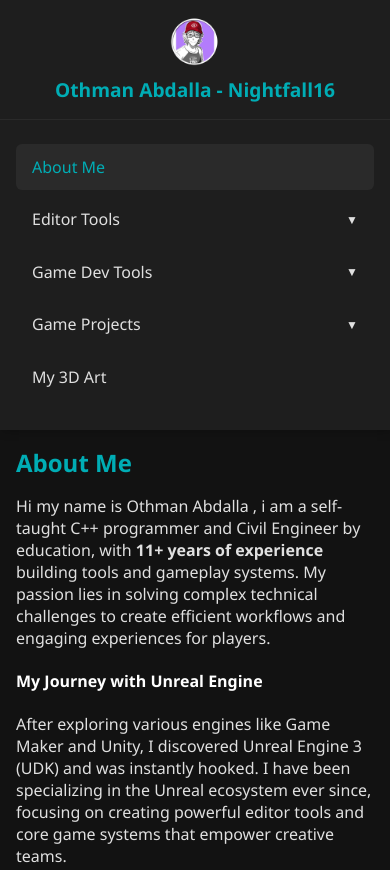
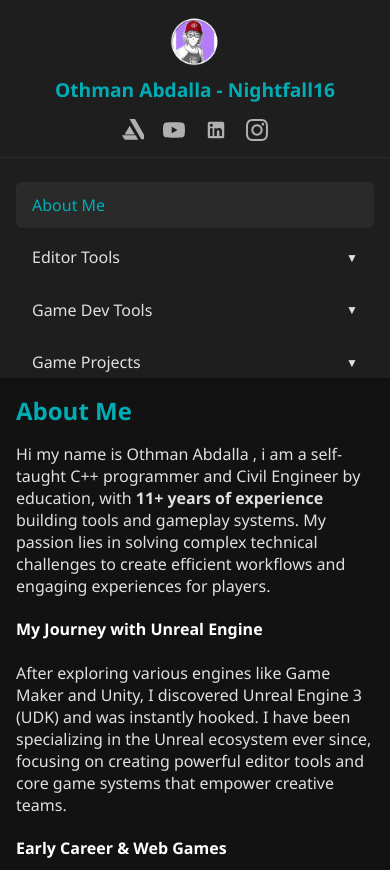
Before and after one commit to NfuDev/portfolio, a plain HTML site: page index.html in a window 390 px wide. Shown: the top 870 px of the page. Drawn offline with Linux system fonts and the light colour scheme.

Commit message:
Update index.html

```diff
--- a/index.html
+++ b/index.html
@@ -39,6 +39,33 @@
       object-fit: cover;
       margin-right: 15px;
       vertical-align: middle;
+    }
+
+    /* Social Links Styling */
+    .social-links {
+      display: flex;
+      align-items: center;
+      gap: 1.2rem;
+    }
+
+    .social-link {
+      color: #b0b0b0;
+      text-decoration: none;
+      display: flex;
+      align-items: center;
+      justify-content: center;
+      transition: color 0.2s ease, transform 0.2s ease;
+    }
+
+    .social-link:hover {
+      color: #00adb5;
+      transform: translateY(-2px);
+    }
+
+    .social-link svg {
+      width: 22px;
+      height: 22px;
+      fill: currentColor;
     }
 
     /* Layout Wrapper */
@@ -156,30 +183,52 @@
       color: #ffffff;
     }
 
+    /* Large Stacked Media Cards Layout */
     .tool-gallery {
-      display: grid;
-      grid-template-columns: repeat(auto-fit, minmax(280px, 1fr));
-      gap: 1.5rem;
-      margin-top: 1rem;
-      margin-bottom: 2rem;
+      display: flex;
+      flex-direction: column;
+      gap: 2rem;
+      margin-top: 1.5rem;
+      margin-bottom: 2.5rem;
     }
 
     .card {
       background: #1e1e1e;
       border-radius: 10px;
-      padding: 1rem;
-      box-shadow: 0 4px 10px rgba(0,0,0,0.4);
-      transition: transform 0.2s;
+      padding: 1.25rem;
+      box-shadow: 0 4px 12px rgba(0,0,0,0.4);
+      width: 100%;
+      box-sizing: border-box;
     }
 
-    .card:hover {
-      transform: translateY(-5px);
+    .card img {
+      width: 100%;
+      height: auto;
+      border-radius: 8px;
+      display: block;
       cursor: pointer;
     }
 
-    .card img {
-      max-width: 100%;
+    .video-container {
+      position: relative;
+      padding-bottom: 56.25%; /* 16:9 Aspect Ratio */
+      height: 0;
+      overflow: hidden;
       border-radius: 8px;
+    }
+
+    .video-container iframe,
+    .video-container video {
+      position: absolute;
+      top: 0; left: 0;
+      width: 100%; height: 100%;
+      border: 0;
+    }
+
+    .media-caption {
+      margin-top: 0.75rem;
+      font-size: 0.95rem;
+      color: #b0b0b0;
     }
 
     footer {
@@ -190,13 +239,13 @@
       border-top: 1px solid #2a2a2a;
     }
 
-    /* Lightbox overlay */
+    /* Lightbox Overlay */
     #lightbox {
       display: none;
       position: fixed;
       top: 0; left: 0;
       width: 100%; height: 100%;
-      background: rgba(0,0,0,0.8);
+      background: rgba(0,0,0,0.85);
       backdrop-filter: blur(5px);
       justify-content: center;
       align-items: center;
@@ -211,7 +260,6 @@
       box-shadow: 0 0 20px rgba(0,0,0,0.7);
     }
 
-    /* Close button */
     #lightbox #close {
       position: absolute;
       top: 20px;
@@ -225,7 +273,6 @@
       color: #00adb5;
     }
 
-    /* Navigation arrows */
     .arrow {
       position: absolute;
       top: 50%;
@@ -241,19 +288,6 @@
     }
     #prev { left: 40px; }
     #next { right: 40px; }
-
-    .video-container {
-      position: relative;
-      padding-bottom: 56.25%;
-      height: 0;
-      overflow: hidden;
-    }
-
-    .video-container iframe {
-      position: absolute;
-      top: 0; left: 0;
-      width: 100%; height: 100%;
-    }
 
     .steam-button {
       display: inline-block;
@@ -272,7 +306,7 @@
       box-shadow: 0 4px 12px rgba(0,0,0,0.25);
     }
 
-    /* Responsive CSS for mobile devices */
+    /* Mobile Responsiveness */
     @media (max-width: 768px) {
       .layout-wrapper {
         flex-direction: column;
@@ -281,11 +315,13 @@
         width: 100%;
         position: static;
         height: auto;
+        max-height: 220px;
         box-sizing: border-box;
       }
       header {
         flex-direction: column;
         text-align: center;
+        gap: 1rem;
         padding: 1rem;
       }
       header h1 {
@@ -298,9 +334,6 @@
       }
       .main-container {
         padding: 1rem;
-      }
-      .tool-gallery {
-        grid-template-columns: 1fr;
       }
       #lightbox #close {
         top: 10px;
@@ -318,44 +351,37 @@
 
   <header>
     <h1><img src="Resources/Nightfall.png" alt="Yep this is me">Othman Abdalla - Nightfall16</h1>
+
+    <div class="social-links">
+      <!-- ArtStation -->
+      <a href="https://nighfall16.artstation.com/" target="_blank" rel="noopener" class="social-link" title="ArtStation">
+        <svg viewBox="0 0 24 24"><path d="M0 17.723l2.027 3.51h.001a2.424 2.424 0 002.164 1.333h13.457l-2.79-4.843H0zm24 .023a2.422 2.422 0 00-.288-1.164l-9.522-16.5a2.426 2.426 0 00-2.098-1.215H7.548l13.13 22.748A2.43 2.43 0 0024 17.746zM11.23 12.18l-2.827-4.902-5.59 9.69h11.242l-2.825-4.788z"/></svg>
+      </a>
+
+      <!-- YouTube -->
+      <a href="https://www.youtube.com/@arrowsdev" target="_blank" rel="noopener" class="social-link" title="YouTube">
+        <svg viewBox="0 0 24 24"><path d="M23.498 6.186a3.016 3.016 0 00-2.122-2.136C19.505 3.545 12 3.545 12 3.545s-7.505 0-9.377.505A3.017 3.017 0 00.502 6.186C0 8.07 0 12 0 12s0 3.93.502 5.814a3.016 3.016 0 002.122 2.136c1.871.505 9.376.505 9.376.505s7.505 0 9.377-.505a3.015 3.015 0 002.122-2.136C24 15.93 24 12 24 12s0-3.93-.502-5.814zM9.545 15.568V8.432L15.818 12l-6.273 3.568z"/></svg>
+      </a>
+
+      <!-- LinkedIn -->
+      <a href="https://www.linkedin.com/in/othman-abdalla-145324232/" target="_blank" rel="noopener" class="social-link" title="LinkedIn">
+        <svg viewBox="0 0 24 24"><path d="M19 3a2 2 0 012 2v14a2 2 0 01-2 2H5a2 2 0 01-2-2V5a2 2 0 012-2h14m-.5 15.5v-5.3a3.26 3.26 0 00-3.26-3.26c-.85 0-1.84.52-2.28 1.3v-1.11h-2.79v8.37h2.79v-4.93c0-.77.62-1.4 1.39-1.4a1.4 1.4 0 011.4 1.4v4.93h2.75M6.88 8.56a1.68 1.68 0 001.68-1.68c0-.93-.75-1.69-1.68-1.69a1.69 1.69 0 00-1.69 1.69c0 .93.76 1.68 1.69 1.68m1.39 9.94v-8.37H5.5v8.37h2.77z"/></svg>
+      </a>
+
+      <!-- Instagram -->
+      <a href="https://www.instagram.com/nightfall_ue/" target="_blank" rel="noopener" class="social-link" title="Instagram">
+        <svg viewBox="0 0 24 24"><path d="M12 2.163c3.204 0 3.584.012 4.85.07 3.252.148 4.771 1.691 4.919 4.919.058 1.265.069 1.645.069 4.849 0 3.205-.012 3.584-.069 4.849-.149 3.225-1.664 4.771-4.919 4.919-1.266.058-1.644.07-4.85.07-3.204 0-3.584-.012-4.849-.07-3.26-.149-4.771-1.699-4.919-4.92-.058-1.265-.07-1.644-.07-4.849 0-3.204.013-3.583.07-4.849.149-3.227 1.664-4.771 4.919-4.919 1.266-.057 1.645-.069 4.849-.069zm0-2.163c-3.259 0-3.667.014-4.947.072-4.358.2-6.78 2.618-6.98 6.98-.059 1.281-.073 1.689-.073 4.948 0 3.259.014 3.668.072 4.948.2 4.358 2.618 6.78 6.98 6.98 1.281.058 1.689.072 4.948.072 3.259 0 3.668-.014 4.948-.072 4.354-.2 6.782-2.618 6.979-6.98.059-1.28.073-1.689.073-4.948 0-3.259-.014-3.667-.072-4.947-.196-4.354-2.617-6.78-6.979-6.98-1.281-.059-1.69-.073-4.949-.073zm0 5.838c-3.403 0-6.162 2.759-6.162 6.162s2.759 6.163 6.162 6.163 6.162-2.759 6.162-6.163c0-3.403-2.759-6.162-6.162-6.162zm0 10.162c-2.209 0-4-1.79-4-4 0-2.209 1.791-4 4-4s4 1.791 4 4c0 2.21-1.791 4-4 4zm6.406-11.845c-.796 0-1.441.645-1.441 1.44s.645 1.44 1.441 1.44c.795 0 1.439-.645 1.439-1.44s-.644-1.44-1.439-1.44z"/></svg>
+      </a>
+    </div>
+
     <script data-goatcounter="https://othman.goatcounter.com/count" async src="//gc.zgo.at/count.js"></script>
   </header>
 
   <div class="layout-wrapper">
     <!-- Side Panel -->
     <aside class="sidebar">
-      <ul class="sidebar-menu">
-        <li class="sidebar-item">
-          <button class="sidebar-btn active" onclick="showSection('about', this)">About Me</button>
-        </li>
-
-        <li class="sidebar-item">
-          <button class="sidebar-btn dropdown-btn" onclick="toggleDropdown('editor-dropdown', this)">
-            <span>Editor Tools</span>
-            <span class="arrow-icon">&#9660;</span>
-          </button>
-          <ul class="dropdown-container" id="editor-dropdown"></ul>
-        </li>
-
-        <li class="sidebar-item">
-          <button class="sidebar-btn dropdown-btn" onclick="toggleDropdown('gamedev-dropdown', this)">
-            <span>Game Dev Tools</span>
-            <span class="arrow-icon">&#9660;</span>
-          </button>
-          <ul class="dropdown-container" id="gamedev-dropdown"></ul>
-        </li>
-
-        <li class="sidebar-item">
-          <button class="sidebar-btn dropdown-btn" onclick="toggleDropdown('projects-dropdown', this)">
-            <span>Game Projects</span>
-            <span class="arrow-icon">&#9660;</span>
-          </button>
-          <ul class="dropdown-container" id="projects-dropdown"></ul>
-        </li>
-
-        <li class="sidebar-item">
-          <button class="sidebar-btn" onclick="showSection('Art', this)">My 3D Art</button>
-        </li>
+      <ul class="sidebar-menu" id="sidebar-menu">
+        <!-- Dynamically populated from portfolio.json -->
       </ul>
     </aside>
 
@@ -401,17 +427,71 @@
       btn.classList.toggle('open');
     }
 
+    // Formats JSON keys like "gameJams" into readable titles "Game Jams"
+    function formatTitle(key) {
+      const known = {
+        editorTools: "Editor Tools",
+        gameDevTools: "Game Dev Tools",
+        gameProjects: "Game Projects",
+        art: "My 3D Art"
+      };
+      if (known[key]) return known[key];
+      const result = key.replace(/([A-Z])/g, " $1");
+      return result.charAt(0).toUpperCase() + result.slice(1);
+    }
+
     // Dynamic Portfolio Loader
     async function loadPortfolio() {
       try {
         const response = await fetch('portfolio.json');
         const data = await response.json();
 
-        renderAbout(data.about);
-        renderCategory('editor-dropdown', data.editorTools);
-        renderCategory('gamedev-dropdown', data.gameDevTools);
-        renderCategory('projects-dropdown', data.gameProjects);
-        renderArt('Art', data.art);
+        const sidebarMenu = document.getElementById('sidebar-menu');
+        const mainContainer = document.getElementById('main-content');
+
+        sidebarMenu.innerHTML = '';
+        mainContainer.innerHTML = '';
+
+        // 1. Render About Me
+        if (data.about) {
+          sidebarMenu.innerHTML += `
+            <li class="sidebar-item">
+              <button class="sidebar-btn active" onclick="showSection('about', this)">About Me</button>
+            </li>
+          `;
+          renderAbout(data.about);
+        }
+
+        // 2. Dynamically process all categories from portfolio.json
+        let categoryIndex = 0;
+        for (const [key, value] of Object.entries(data)) {
+          if (key === 'about' || !Array.isArray(value)) continue;
+
+          const title = formatTitle(key);
+          const dropdownId = `dropdown-${categoryIndex++}`;
+
+          if (key === 'art') {
+            const li = document.createElement('li');
+            li.className = 'sidebar-item';
+            li.innerHTML = `<button class="sidebar-btn" onclick="showSection('Art', this)">${title}</button>`;
+            sidebarMenu.appendChild(li);
+
+            renderArt('Art', title, value);
+          } else {
+            const li = document.createElement('li');
+            li.className = 'sidebar-item';
+            li.innerHTML = `
+              <button class="sidebar-btn dropdown-btn" onclick="toggleDropdown('${dropdownId}', this)">
+                <span>${title}</span>
+                <span class="arrow-icon">&#9660;</span>
+              </button>
+              <ul class="dropdown-container" id="${dropdownId}"></ul>
+            `;
+            sidebarMenu.appendChild(li);
+
+            renderCategory(dropdownId, value);
+          }
+        }
 
         initLightbox();
       } catch (err) {
@@ -425,11 +505,15 @@
       section.id = 'about';
       section.className = 'content-section active';
 
-      let html = `<h2>${about.title}</h2>`;
-      about.paragraphs.forEach(p => { html += `<p>${p}</p>`; });
-      about.sections.forEach(s => {
-        html += `<h4>${s.heading}</h4><p>${s.content}</p>`;
-      });
+      let html = `<h2>${about.title || 'About Me'}</h2>`;
+      if (about.paragraphs) {
+        about.paragraphs.forEach(p => { html += `<p>${p}</p>`; });
+      }
+      if (about.sections) {
+        about.sections.forEach(s => {
+          html += `<h4>${s.heading}</h4><p>${s.content}</p>`;
+        });
+      }
 
       section.innerHTML = html;
       main.appendChild(section);
@@ -440,7 +524,7 @@
       const mainContainer = document.getElementById('main-content');
 
       items.forEach(item => {
-        // Build Sidebar Button
+        // Build Sidebar Link
         const li = document.createElement('li');
         li.innerHTML = `<button class="sidebar-btn" onclick="showSection('${item.id}', this)">${item.title}</button>`;
         dropdownContainer.appendChild(li);
@@ -470,6 +554,10 @@
           html += `</ul>`;
         }
 
+        if (item.media) {
+          html += buildGallery(item.media);
+        }
+
         if (item.subsections) {
           item.subsections.forEach(sub => {
             html += `<h3>${sub.title}</h3>`;
@@ -478,22 +566,18 @@
           });
         }
 
-        if (item.media) {
-          html += buildGallery(item.media);
-        }
-
         section.innerHTML = html;
         mainContainer.appendChild(section);
       });
     }
 
-    function renderArt(sectionId, artGroups) {
+    function renderArt(sectionId, title, artGroups) {
       const mainContainer = document.getElementById('main-content');
       const section = document.createElement('section');
       section.id = sectionId;
       section.className = 'content-section';
 
-      let html = `<h2>My 3D Art</h2>`;
+      let html = `<h2>${title}</h2>`;
       artGroups.forEach(group => {
         html += `<h3>${group.title}</h3>`;
         if (group.description) html += `<p>${group.description}</p>`;
@@ -520,10 +604,13 @@
         } else if (m.type === 'video') {
           const autoplay = m.autoplay !== false ? 'autoplay' : '';
           html += `<div class="video-container">
-            <video controls ${autoplay} muted loop playsinline style="position: absolute; top: 0; left: 0; width: 100%; height: 100%; object-fit: cover;">
+            <video controls ${autoplay} muted loop playsinline>
               <source src="${m.src}" type="video/mp4">
             </video>
           </div>`;
+        }
+        if (m.title || m.alt) {
+          html += `<div class="media-caption">${m.title || m.alt}</div>`;
         }
         html += `</div>`;
       });
@@ -558,10 +645,12 @@
 
       closeBtn.onclick = () => { lightbox.style.display = 'none'; };
       prevBtn.onclick = () => {
+        if (zoomableImages.length === 0) return;
         currentIndex = (currentIndex - 1 + zoomableImages.length) % zoomableImages.length;
         showImage(currentIndex);
       };
       nextBtn.onclick = () => {
+        if (zoomableImages.length === 0) return;
         currentIndex = (currentIndex + 1) % zoomableImages.length;
         showImage(currentIndex);
       };
```
